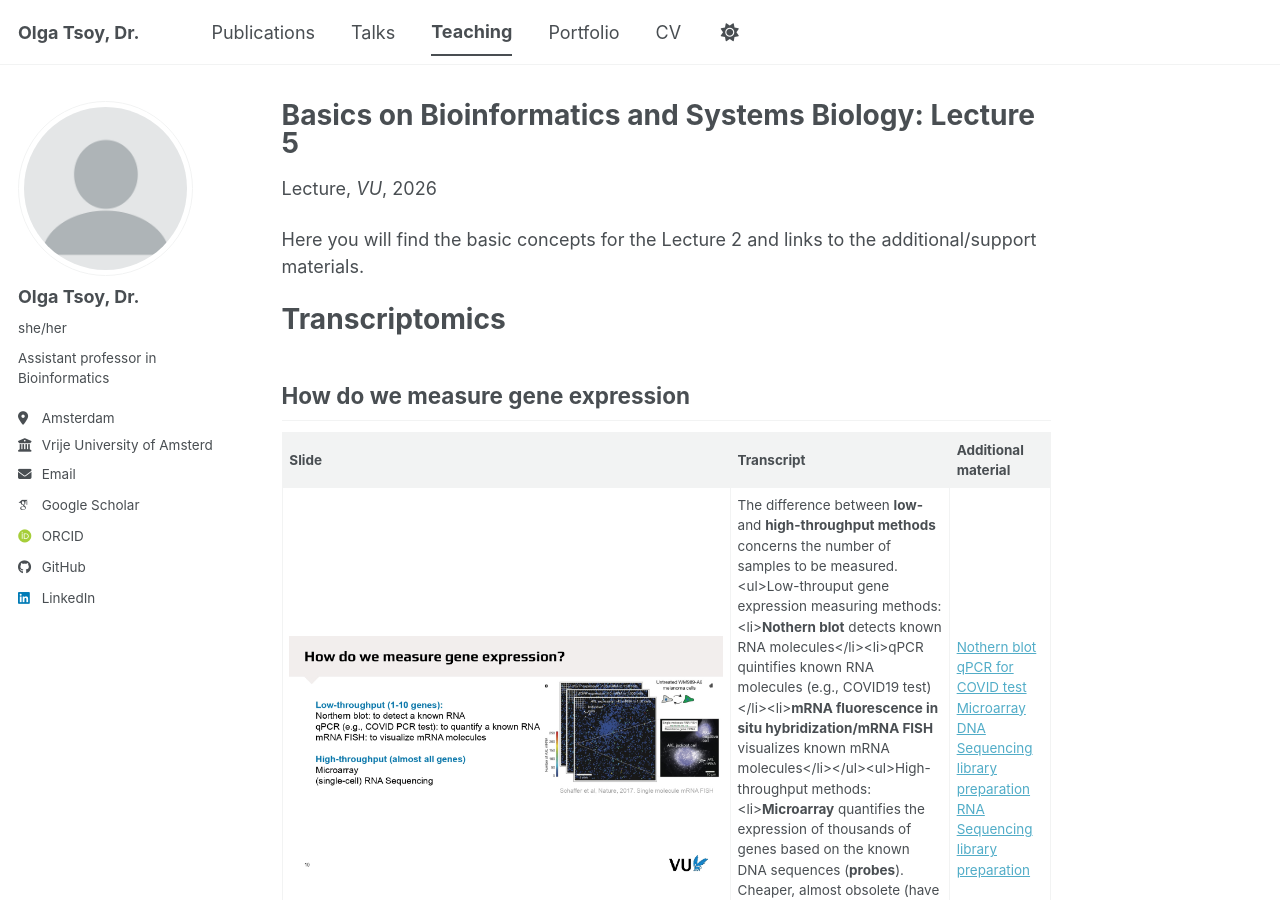
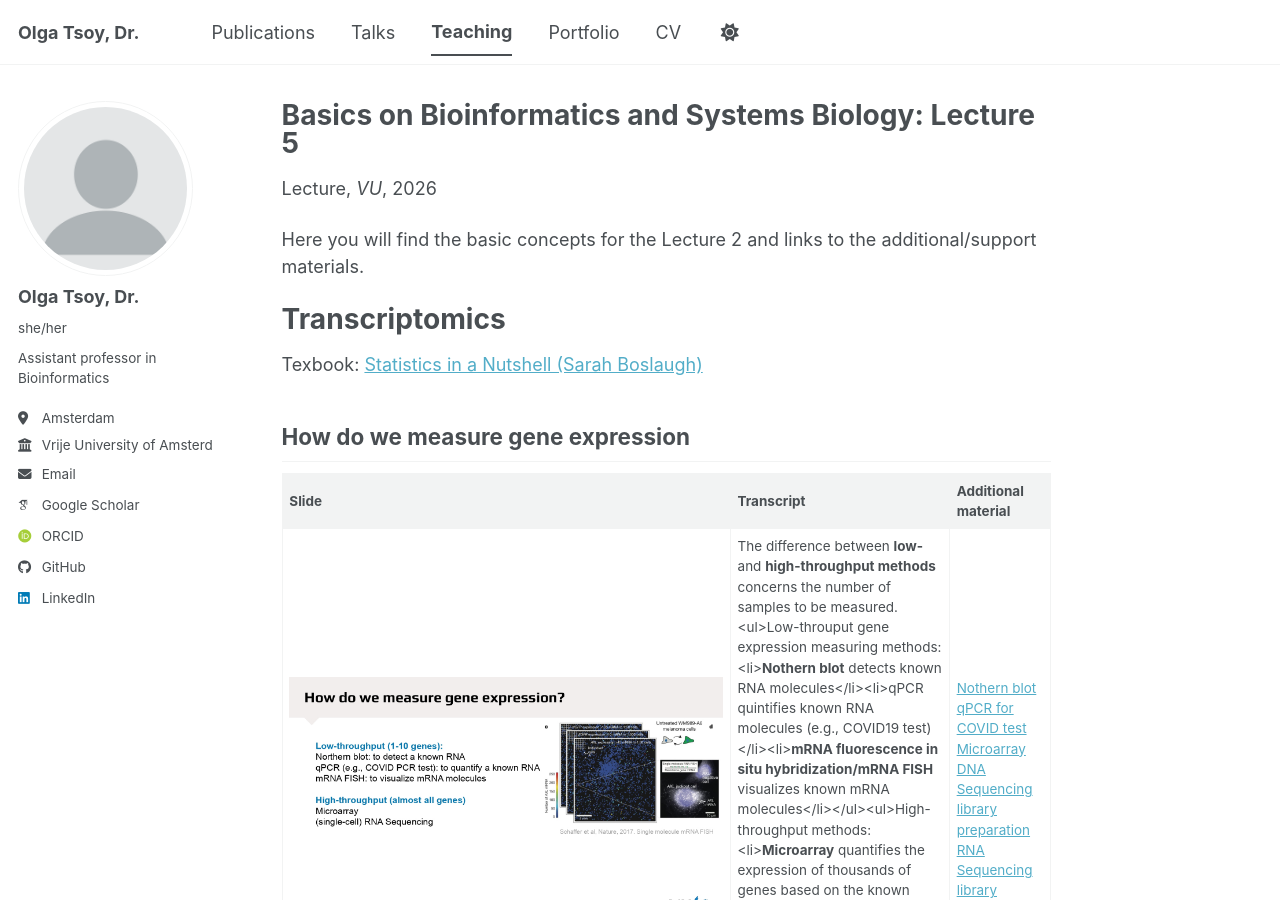
Before and after one commit to OlgaVT/OlgaVT.github.io, a Jekyll site: the page built from _teaching/bbsb_lecture_5.md, in a window 1280 px wide and 900 px high. Built offline with Jekyll 4.4.1, drawn with Linux system fonts in a browser that asks for light colours; some web fonts are replaced; a script bundle is joined from its source files by our own code; library files that are not in the unit come from our copies.

Commit message:
Update bbsb_lecture_5.md

```diff
--- a/_teaching/bbsb_lecture_5.md
+++ b/_teaching/bbsb_lecture_5.md
@@ -10,6 +10,8 @@ location: "Amsterdam, the Netherlands"
 Here you will find the basic concepts for the Lecture 2 and links to the additional/support materials.
 
 # Transcriptomics
+
+Texbook: [Statistics in a Nutshell (Sarah Boslaugh)](https://books.google.com/books?id=Fc4fBgAAQBAJ&printsec=frontcover)
 
 ## How do we measure gene expression
 
```
